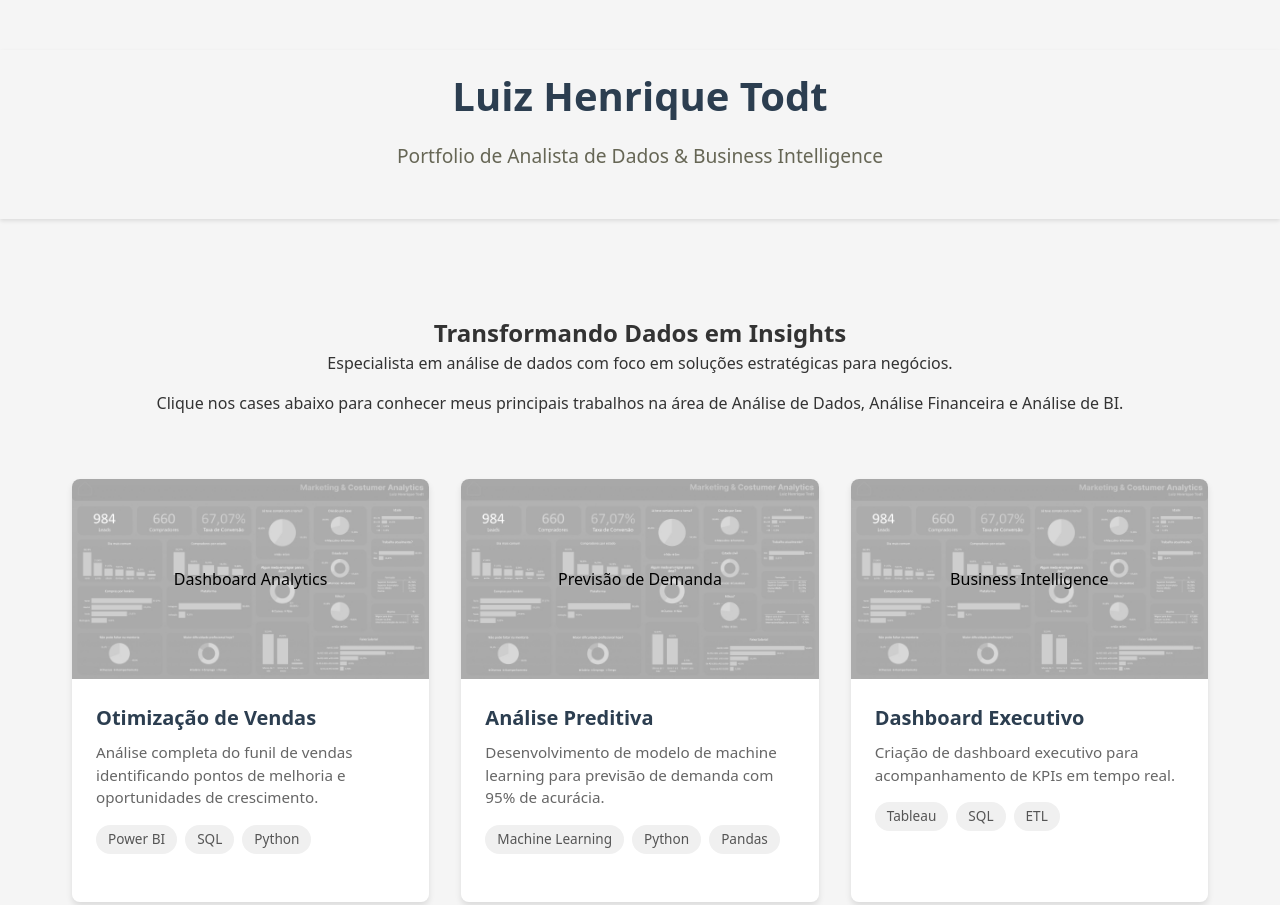
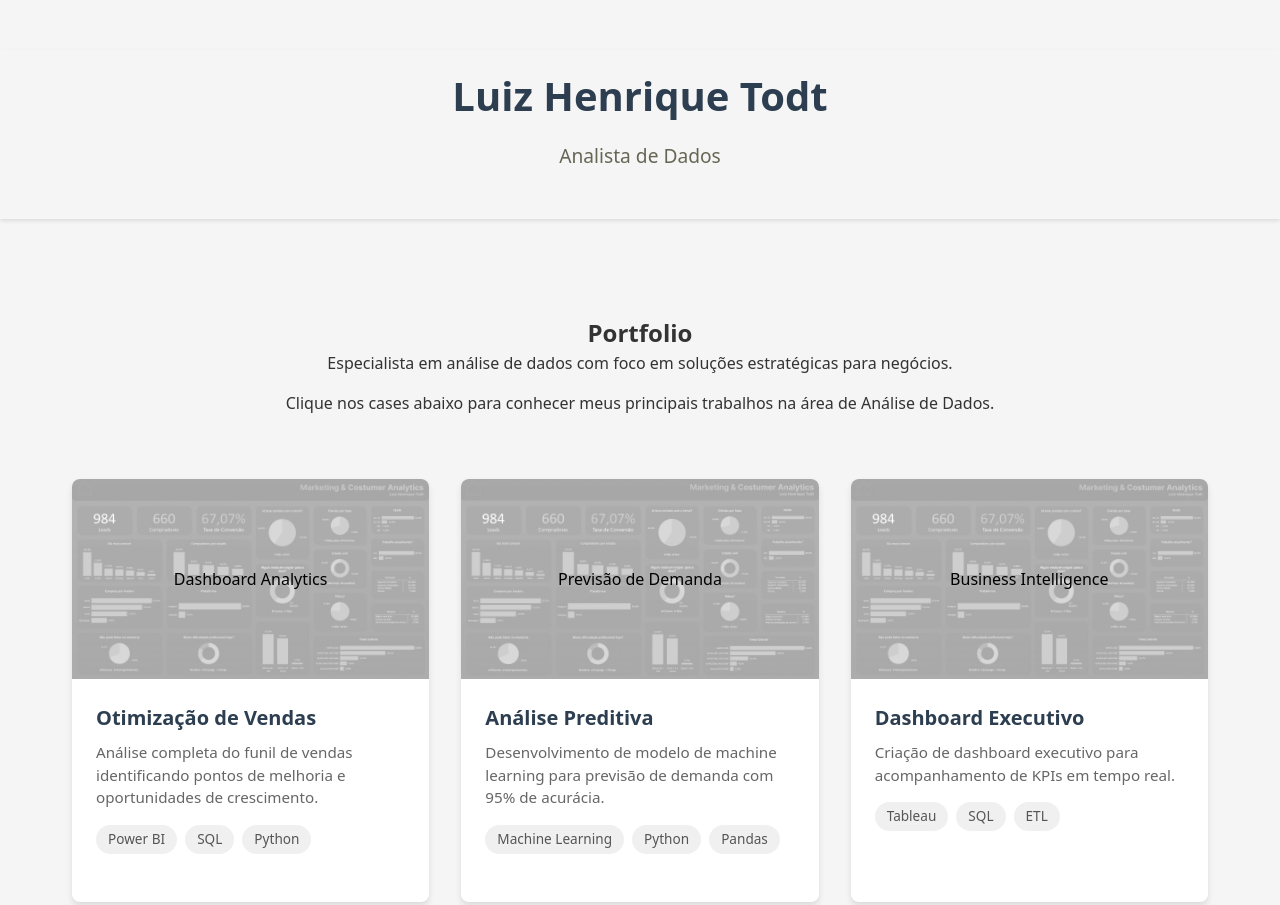
Before and after one commit to henriquetodt/portfolio, a plain HTML site: page index.html in a window 1280 px wide. Shown: the top 905 px of the page. Drawn offline with nearby package versions, Linux system fonts and the light colour scheme.

Commit message:
Add files via upload

```diff
--- a/index.html
+++ b/index.html
@@ -207,14 +207,14 @@
 <body>
     <header class="header" data-aos="fade-down">
         <h1>Luiz Henrique Todt</h1>
-        <p class="subtitle">Portfolio de Analista de Dados & Business Intelligence</p>
+        <p class="subtitle">Analista de Dados</p>
     </header>
 
     <main class="container">
         <section class="intro" data-aos="fade-up">
-            <h2>Transformando Dados em Insights</h2>
+            <h2>Portfolio</h2>
             <p>Especialista em análise de dados com foco em soluções estratégicas para negócios.</p>
-            <p>Clique nos cases abaixo para conhecer meus principais trabalhos na área de Análise de Dados, Análise Financeira e Análise de BI.</p>
+            <p>Clique nos cases abaixo para conhecer meus principais trabalhos na área de Análise de Dados.</p>
         </section>
 
         <section class="cases-grid">
```
